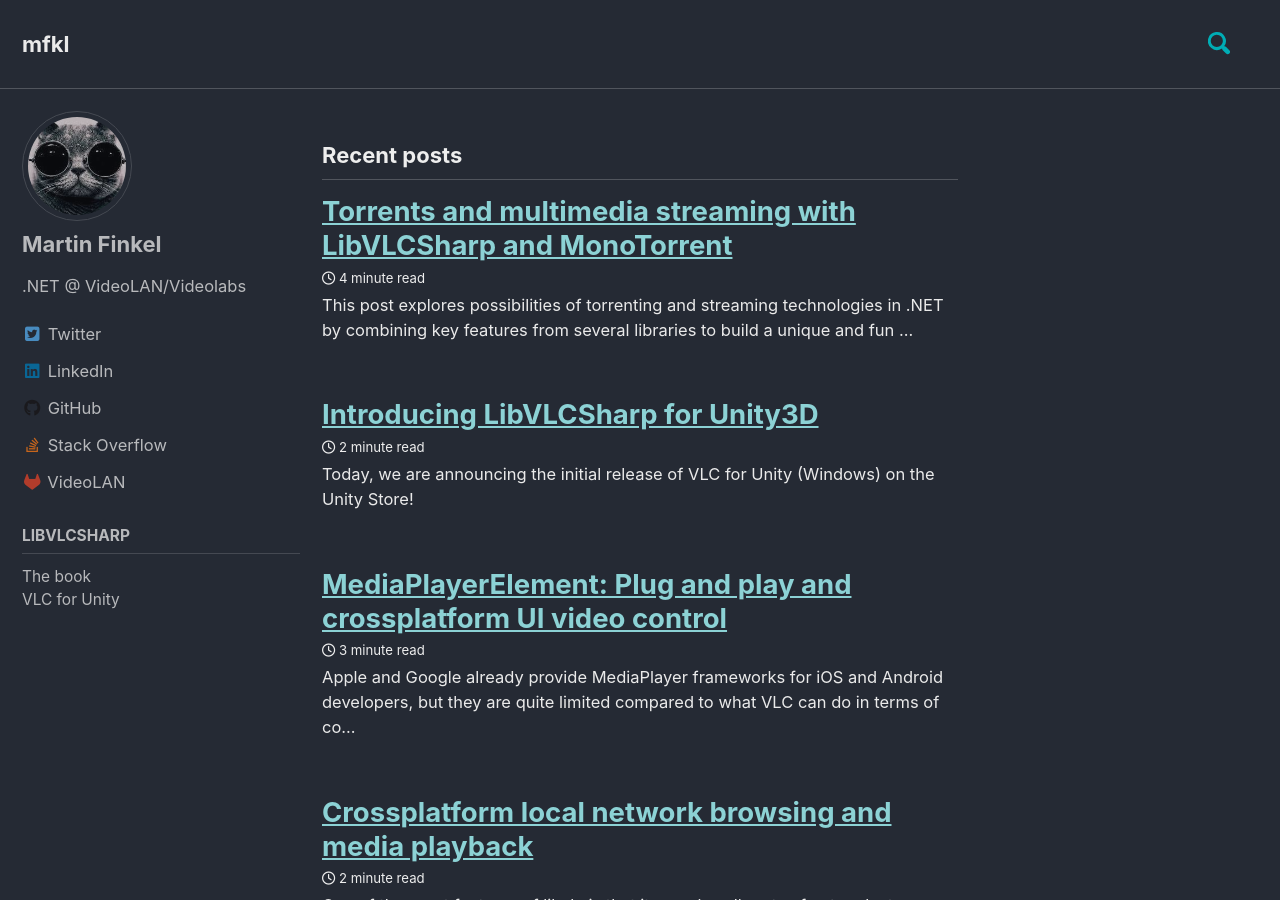
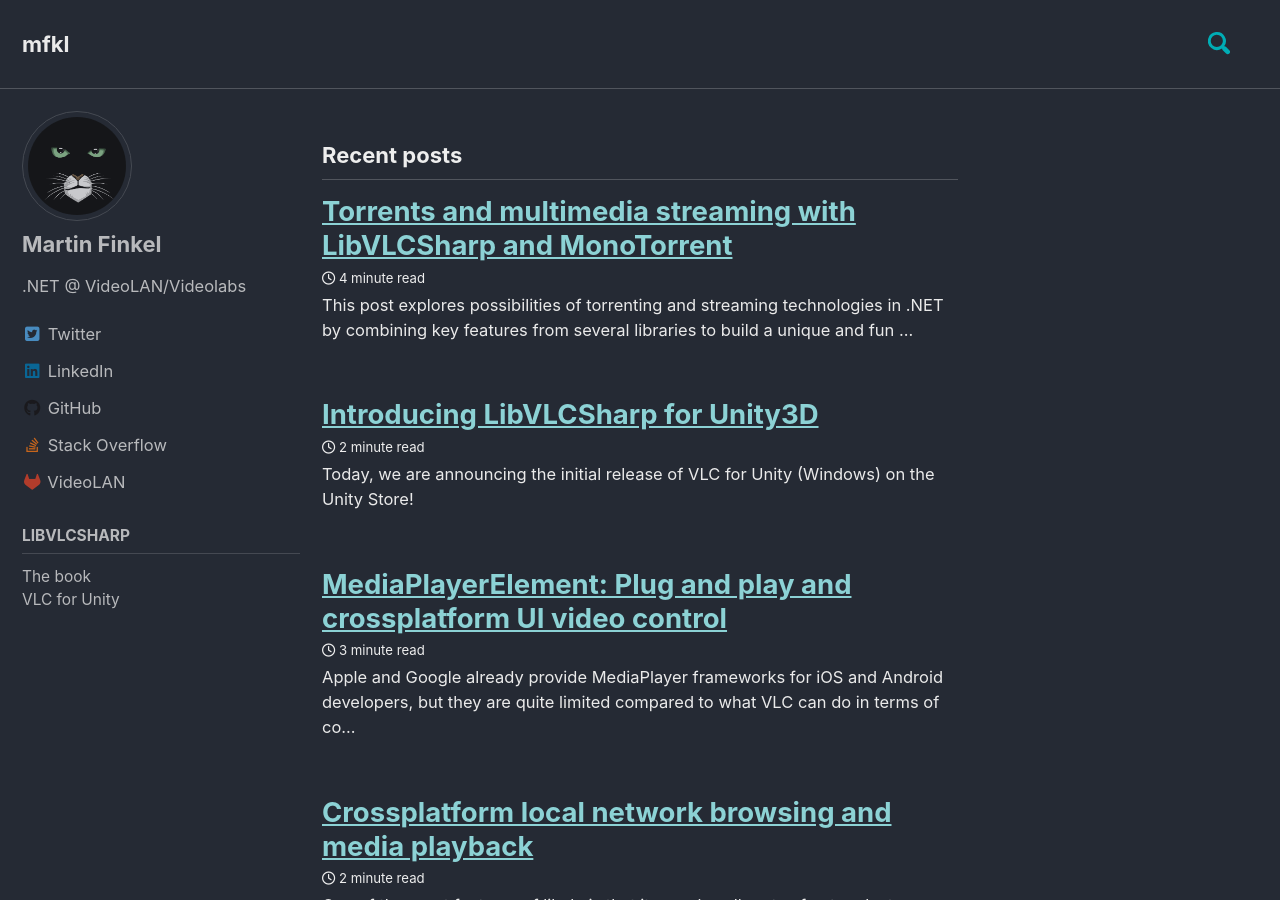
Before and after one commit to mfkl/mfkl.github.io, a Jekyll site: the page built from index.html, in a window 1280 px wide and 900 px high. Built offline with Jekyll 4.4.1, drawn with Linux system fonts in a browser that asks for light colours; cached includes are drawn as plain includes; nearby versions of some CDN libraries; the list of posts is cut into pages by our own code.

Commit message:
add new avatar

```diff
--- a/_config.yml
+++ b/_config.yml
@@ -94,7 +94,7 @@
 # Site Author
 author:
   name             : "Martin Finkel"
-  avatar           : "/assets/cat.jpg"
+  avatar           : "/assets/cat.png"
   bio              : ".NET @ VideoLAN/Videolabs"
   github           : mfkl
   twitter          : martz2804
```
Also changed, not shown: assets/cat.jpg (deleted), assets/cat.png (added), 12 other files.
